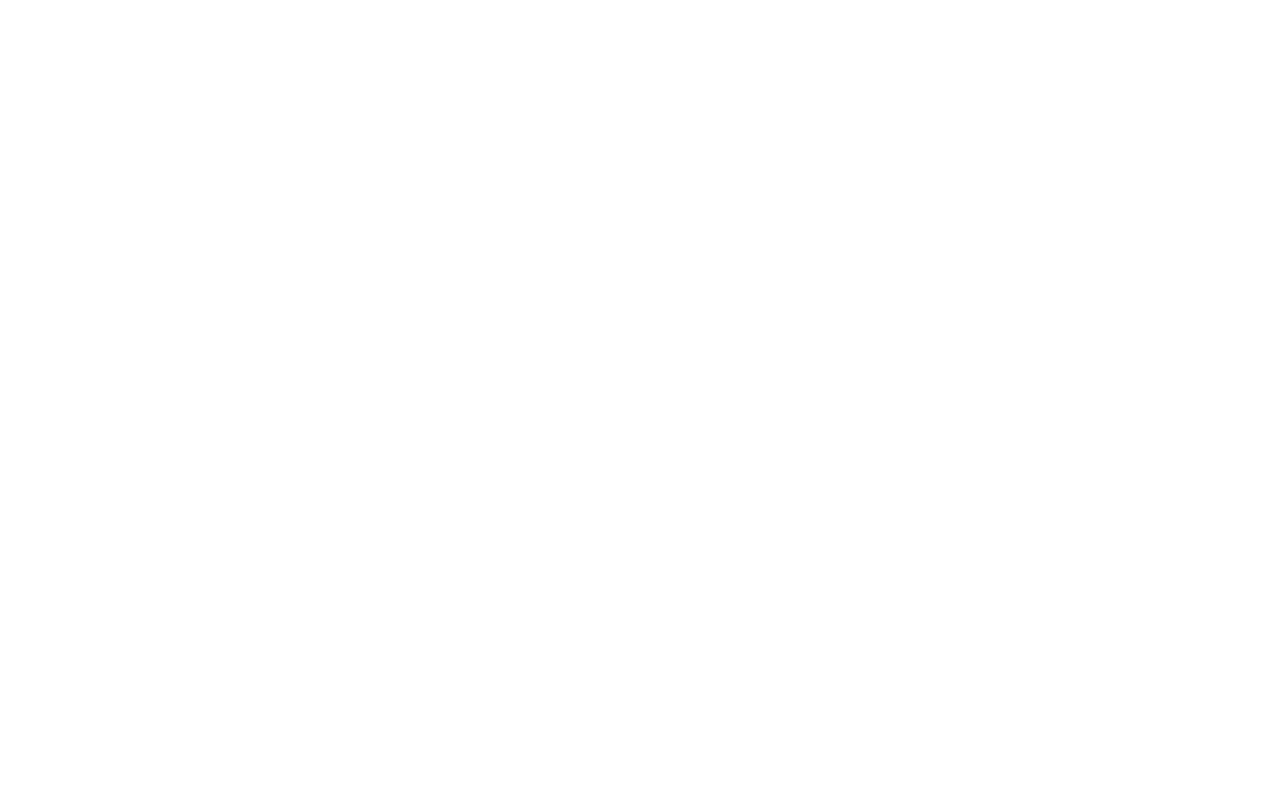
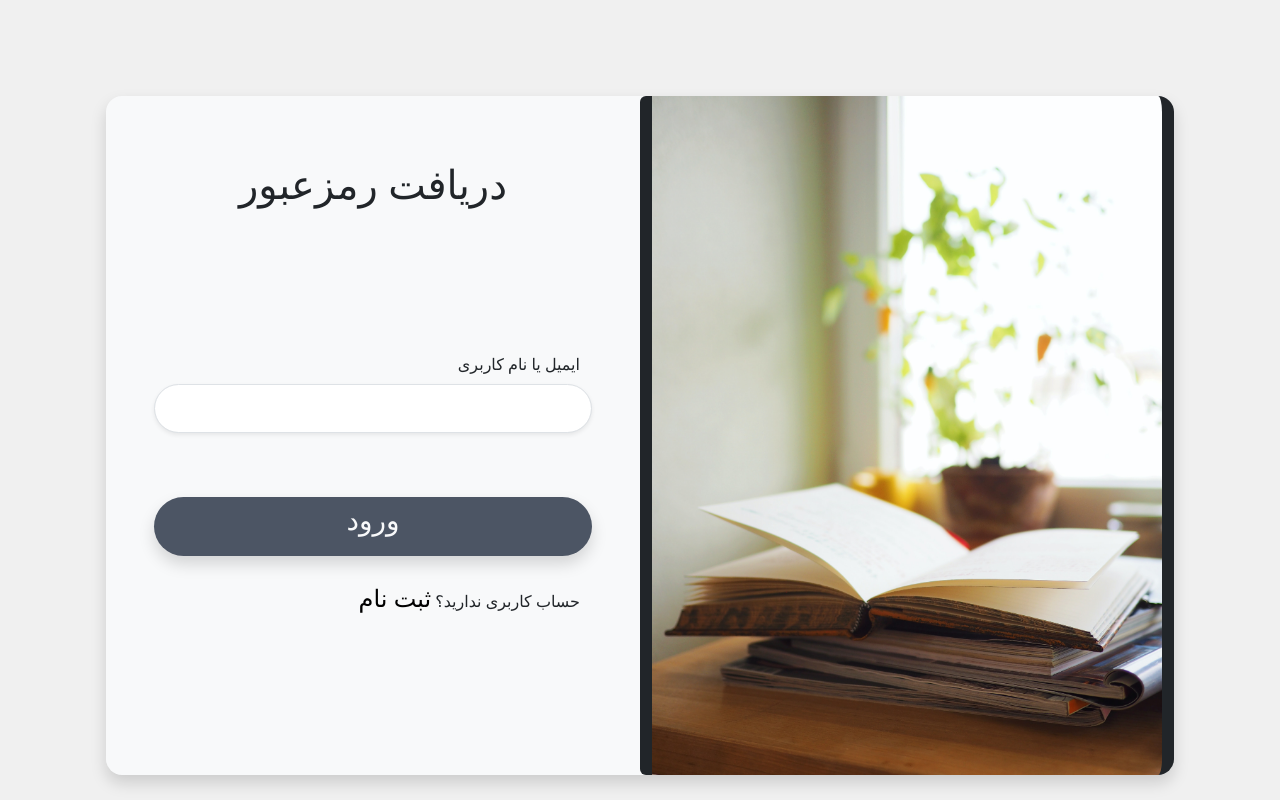
Before and after one commit to sadranamavar/bibook, a React (Create React App) app in the folder frontend/app/: page /account/reset-password in a window 1280 px wide. Before the commit this address had no page. Built offline with nearby package versions, Linux system fonts and the light colour scheme.

Commit message:
add reset password send verify email form

```diff
--- a/frontend/app/src/App.js
+++ b/frontend/app/src/App.js
@@ -19,6 +19,7 @@
 import Login from "./components/forms/login/login";
 import SignUp from "./components/forms/signup/signup";
 import {  Toaster } from "react-hot-toast";
+import ResetPassword from "./components/forms/resetPassword/resetPassword";
 
 
 const App = () => {
@@ -46,6 +47,7 @@
           <Route path="/account" element={<Forms />}>
             <Route path="login" element={<Login />}/>
             <Route path="signup" element={<SignUp />}/>
+            <Route path="reset-password" element={<ResetPassword/>} />
           </Route>
         </Routes>
       </Router>
--- a/frontend/app/src/components/forms/login/login.jsx
+++ b/frontend/app/src/components/forms/login/login.jsx
@@ -66,7 +66,7 @@
               } form-control row d-block border m-2 shadow-sm login-form-input`}
             ></input>
             <Link
-              to={"/account/signup"}
+              to={"/account/reset-password"}
               className="text-end text-secondary link"
             >
               بازیابی رمز عبور
--- /dev/null
+++ b/frontend/app/src/components/forms/resetPassword/resetPassword.jsx
@@ -0,0 +1,75 @@
+import { Link, useNavigate } from "react-router-dom";
+import { useFormik } from "formik";
+import * as Yup from "yup";
+import axios from "axios";
+import { toast } from "react-hot-toast";
+import image from "./image.jpg";
+
+const ResetPassword = () => {
+  const navigate = useNavigate();
+  const formik = useFormik({
+    initialValues: {
+      user: "",
+    },
+    validationSchema: Yup.object({
+      user: Yup.string().required("is-invalid"),
+    }),
+    onSubmit: (value) => {
+      toast.promise(
+        axios({
+          method: "post",
+          url: "http://127.0.0.1:8000/account/reset-password",
+          data: value,
+        }).then(()=>{navigate('/login')}),
+        {
+          loading: "در حال ارسال لینک بازیابی",
+          success: "لینک بازیابی ارسال شد",
+          error: "نام کاربری یا ایمیل اشتباه است",
+        }
+      );
+    },
+  });
+  return (
+    <>
+      <div className="col-12 col-lg-6">
+        <h1 className="text-center m-5 pt-3">دریافت رمزعبور</h1>
+        <form className="login-form pt-5" onSubmit={formik.handleSubmit}>
+          <div className="row p-5 d-flex justify-content-center align-items-center">
+            <span className="d-block text-end row">ایمیل یا نام کاربری</span>
+            <input
+              type="text"
+              onChange={formik.handleChange}
+              value={formik.values.user}
+              name="user"
+              className={`${
+                formik.touched.user && formik.errors.user
+                  ? formik.errors.user
+                  : null
+              } form-control row d-block border m-2 shadow-sm login-form-input`}
+            ></input>
+          </div>
+
+          <div className="row px-5 d-flex justify-content-center align-items-center">
+            <input
+              type="submit"
+              className="mt-2 text-light border-0 fs-3 shadow rounded-5 pb-3 login-submit-form-btn"
+              value="ورود"
+            />
+            <span className="text-end pb-5 pt-4">
+              حساب کاربری ندارید؟
+              <Link to={"/account/signup"} className="link pe-1 fs-4">
+                ثبت نام
+              </Link>
+            </span>
+          </div>
+        </form>
+      </div>
+      <img
+        src={image}
+        className="col-6 d-none d-lg-flex bg-dark rounded-4 rounded-start"
+      />
+    </>
+  );
+};
+
+export default ResetPassword;
```
Also changed, not shown: frontend/app/src/components/forms/resetPassword/image.jpg (added).
